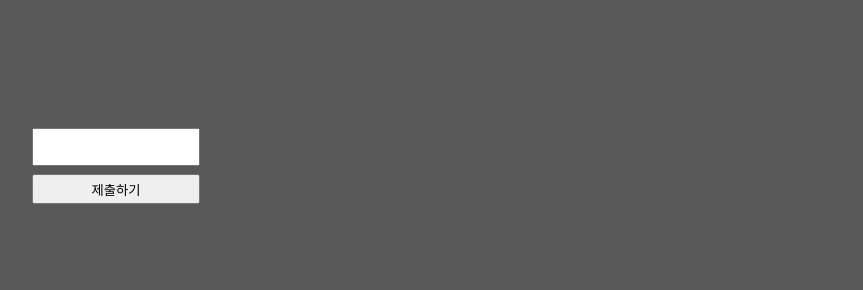
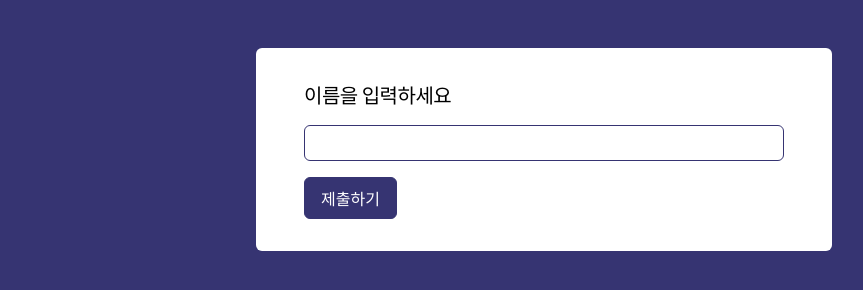
Before and after one commit to yeonsu0-0/100DaysOfCode, a plain HTML site: page HTML elements/index.html in a window 1280 px wide. Shown: the whole page, without its empty margins (96-959 px from the left). Drawn offline with Linux system fonts and the light colour scheme; a web font is replaced by a local one.

Commit message:
feat: Add form styles

```diff
--- a/HTML elements/index.html
+++ b/HTML elements/index.html
@@ -5,12 +5,18 @@
     <meta http-equiv="X-UA-Compatible" content="IE=edge">
     <meta name="viewport" content="width=device-width, initial-scale=1.0">
     <link rel="stylesheet" href="style.css">
+    <link href="https://fonts.googleapis.com/css2?family=Monofett&family=Noto+Sans+KR:wght@100;300;400;500;700;900&family=Roboto:ital,wght@0,400;0,900;1,900&family=Vampiro+One&display=swap" rel="stylesheet">
     <title>HTML Forms</title>
 </head>
 <body>
-    <form action="/user-data" method="GET">
+    <form action="/" method="GET">
+
+        <!-- 웹 접근성을 위해 label에 for 속성을 넣고 id를 적어준다 -->
+        <label for="userName">이름을 입력하세요</label>
+
         <!-- input element는 closing tag가 필요 없는 void element이다 -->
-        <input type="text" />
+        <input type="text" name="user-name" id="userName" />
+
         <button>제출하기</button>
     </form>
 </body>
--- a/HTML elements/style.css
+++ b/HTML elements/style.css
@@ -1,17 +1,54 @@
 body {
-    background-color: rgb(88, 88, 88);
-    margin: 8rem;
+    background-color: #363472;
+    font-family: 'Noto Sans KR', 'Roboto';
+    letter-spacing: -0.5px;
+}
+
+form {
+    width: 30rem;
+    margin: 3rem auto;
+    background-color: #fff;
+    padding: 2rem 3rem;
+    border-radius: 6px;
+}
+
+label{
+    margin-bottom: 0.5rem;
+    display: block;
+    font-size: 20px;
 }
 
 input {
-    width: 10rem;
-    height: 2rem;
+    width: 100%;
+    display: block;
+    margin: 1rem 0;
+    box-sizing: border-box;
+    border: 1px solid #363472;
+    padding: 0.5rem;
+    color: rgb(80, 80, 80);
+    font-size: 1rem;
+    border-radius: 6px;
+}
+
+input:focus {
+background-color: #f2f2fd;
+color: #363472;
 }
 
 button {
-    width: 10.5rem;
-    height: 1.9rem;
     display: block;
-    margin-top: 0.5rem;
 
+    /* inherit: 브라우저 디폴트 값을 상속받는 값으로 변경할 수 있다 */
+    font: inherit;
+
+    background-color: #363472;
+    color: white;
+    border: 1px solid #363472;
+    padding: 0.5rem 1rem;
+    border-radius: 6px;
+    cursor: pointer;
 }
+
+button:hover {
+    background-color: #403d84;
+}
```
